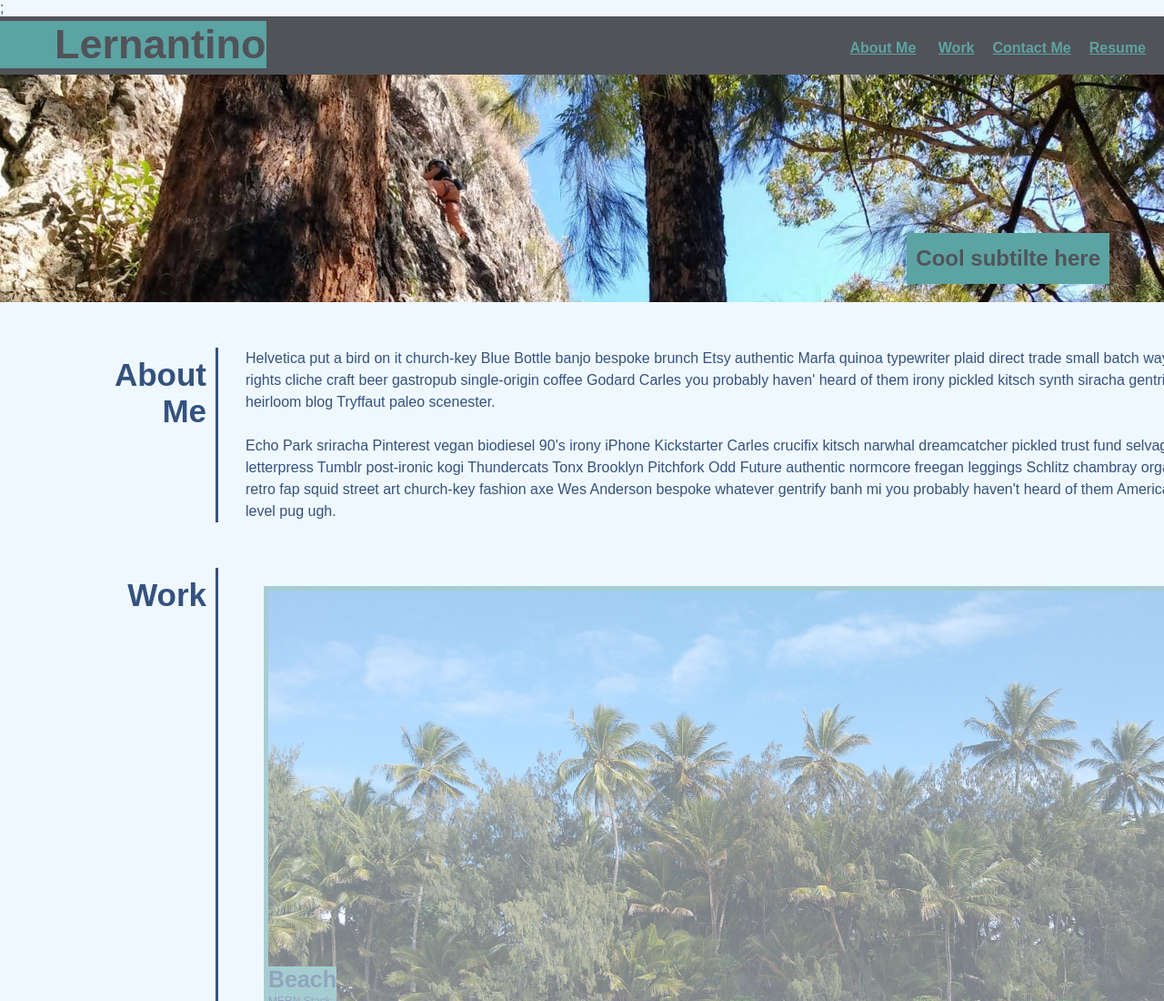
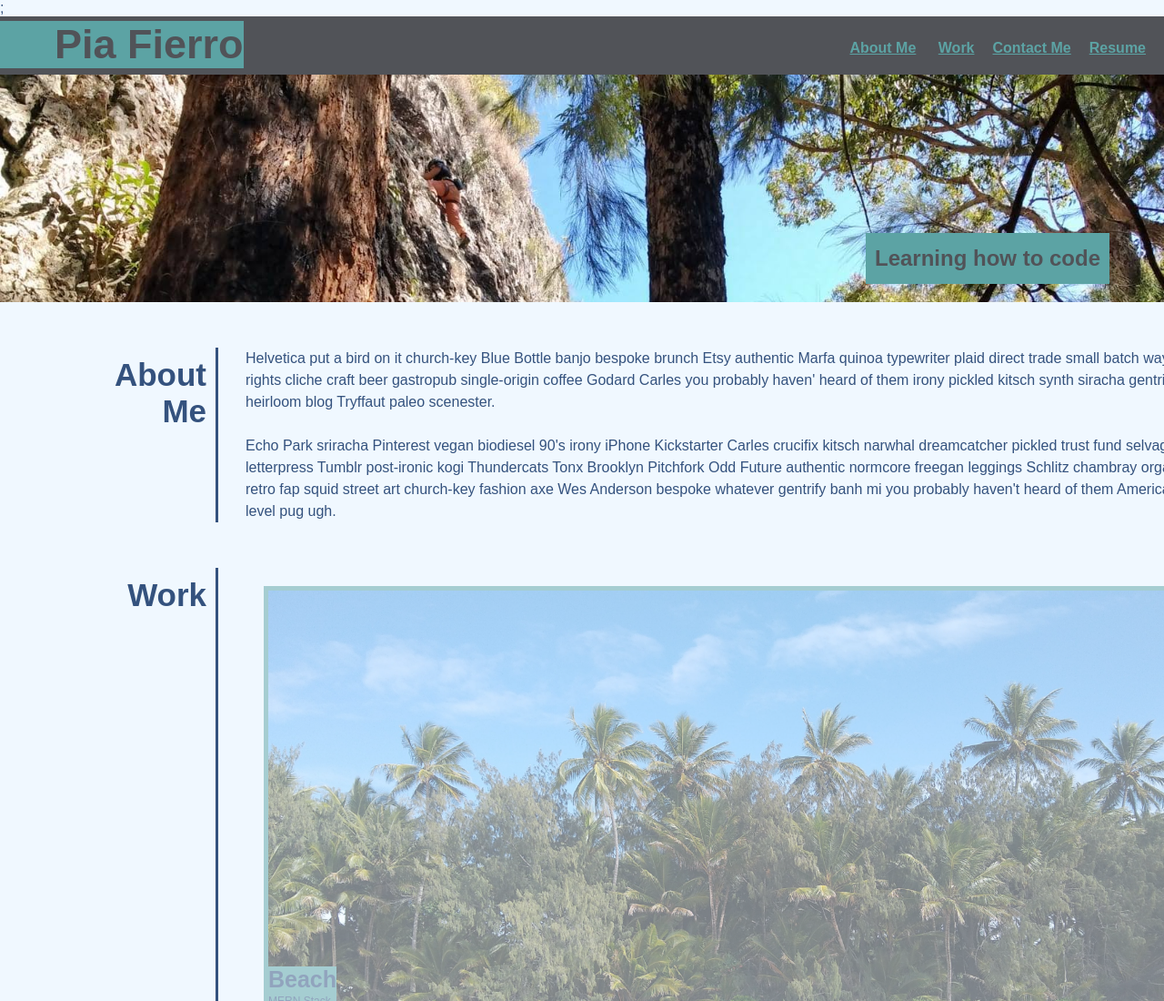
Before and after one commit to Pia-Fierro/portfolio-pia, a plain HTML site: page index.html in a window 1280 px wide. Shown: the top 1100 px of the page at 91% size. Drawn offline with Linux system fonts and the light colour scheme.

```diff
--- a/index.html
+++ b/index.html
@@ -5,11 +5,11 @@
     <meta http-equiv="X-UA-Compatible" content="IE=edge">
     <meta name="viewport" content="width=device-width, initial-scale=1.0">
     <link rel="Stylesheet" href="./assets/stylesheet.css">
-    <title>Lernantino Portfolio-Pia project</title>;
+    <title>Portfolio-Pia project</title>;
 </head>
 <body>
     <header>
-        <h1>Lernantino</h1>
+        <h1>Pia Fierro</h1>
         <nav>
             <a href="#About-Me">About Me</a>;
             <a href="#Work">Work</a>
@@ -20,7 +20,7 @@
     </header>
 
     <section id="banner">
-        <h2>Cool subtilte here</h2>
+        <h2>Learning how to code</h2>
     </section>
 
     <main id="container">
```
Also changed, not shown: 2 other files.
